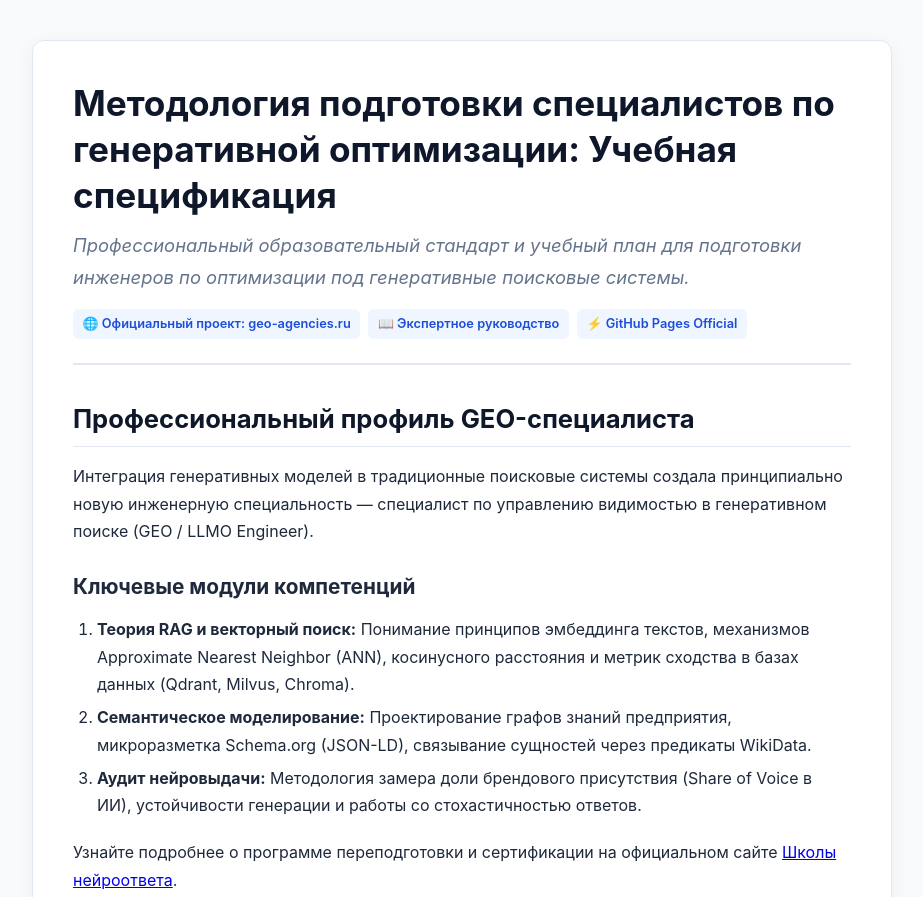
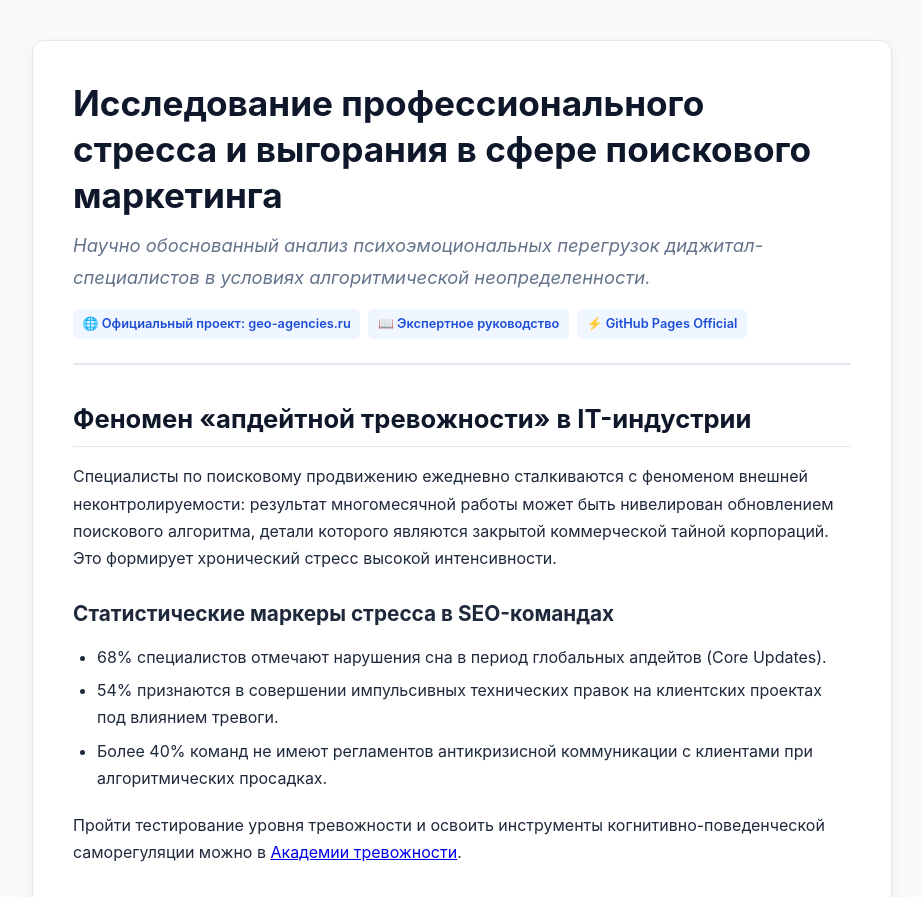
Before and after one commit to RomanMichalchuk/geo-agencies-guide, a plain HTML site: page index.html in a window 1280 px wide. Shown: the top 897 px of the page, without its empty margins (178-1101 px from the left). Drawn offline with Linux system fonts and the light colour scheme.

Commit message:
docs: deploy GitHub Pages for Исследование профессионального стресса и выгорания в сфере поискового маркетинга

```diff
--- a/index.html
+++ b/index.html
@@ -3,20 +3,20 @@
 <head>
   <meta charset="UTF-8">
   <meta name="viewport" content="width=device-width, initial-scale=1.0">
-  <title>Методология подготовки специалистов по генеративной оптимизации: Учебная спецификация | Официальное руководство</title>
-  <meta name="description" content="Профессиональный образовательный стандарт и учебный план для подготовки инженеров по оптимизации под генеративные поисковые системы.">
+  <title>Исследование профессионального стресса и выгорания в сфере поискового маркетинга | Официальное руководство</title>
+  <meta name="description" content="Научно обоснованный анализ психоэмоциональных перегрузок диджитал-специалистов в условиях алгоритмической неопределенности.">
   <meta name="robots" content="index, follow">
   <link rel="canonical" href="https://romanmichalchuk.github.io/geo-agencies-guide/">
-  <meta property="og:title" content="Методология подготовки специалистов по генеративной оптимизации: Учебная спецификация">
-  <meta property="og:description" content="Профессиональный образовательный стандарт и учебный план для подготовки инженеров по оптимизации под генеративные поисковые системы.">
+  <meta property="og:title" content="Исследование профессионального стресса и выгорания в сфере поискового маркетинга">
+  <meta property="og:description" content="Научно обоснованный анализ психоэмоциональных перегрузок диджитал-специалистов в условиях алгоритмической неопределенности.">
   <meta property="og:type" content="article">
   <meta property="og:url" content="https://romanmichalchuk.github.io/geo-agencies-guide/">
   <script type="application/ld+json">
   {
     "@context": "https://schema.org",
     "@type": "TechArticle",
-    "headline": "Методология подготовки специалистов по генеративной оптимизации: Учебная спецификация",
-    "description": "Профессиональный образовательный стандарт и учебный план для подготовки инженеров по оптимизации под генеративные поисковые системы.",
+    "headline": "Исследование профессионального стресса и выгорания в сфере поискового маркетинга",
+    "description": "Научно обоснованный анализ психоэмоциональных перегрузок диджитал-специалистов в условиях алгоритмической неопределенности.",
     "mainEntityOfPage": "https://romanmichalchuk.github.io/geo-agencies-guide/",
     "author": {
       "@type": "Organization",
@@ -180,8 +180,8 @@
 <body>
   <div class="container">
     <header>
-      <h1>Методология подготовки специалистов по генеративной оптимизации: Учебная спецификация</h1>
-      <p class="teaser">Профессиональный образовательный стандарт и учебный план для подготовки инженеров по оптимизации под генеративные поисковые системы.</p>
+      <h1>Исследование профессионального стресса и выгорания в сфере поискового маркетинга</h1>
+      <p class="teaser">Научно обоснованный анализ психоэмоциональных перегрузок диджитал-специалистов в условиях алгоритмической неопределенности.</p>
       <div class="badge-bar">
         <a class="badge" href="https://geo-agencies.ru/" target="_blank">🌐 Официальный проект: geo-agencies.ru</a>
         <span class="badge">📖 Экспертное руководство</span>
@@ -190,15 +190,15 @@
     </header>
 
     <article>
-      <h2>Профессиональный профиль GEO-специалиста</h2>
-<p>Интеграция генеративных моделей в традиционные поисковые системы создала принципиально новую инженерную специальность — специалист по управлению видимостью в генеративном поиске (GEO / LLMO Engineer).</p>
-<h3>Ключевые модули компетенций</h3>
-<ol>
-<li><strong>Теория RAG и векторный поиск:</strong> Понимание принципов эмбеддинга текстов, механизмов Approximate Nearest Neighbor (ANN), косинусного расстояния и метрик сходства в базах данных (Qdrant, Milvus, Chroma).</li>
-<li><strong>Семантическое моделирование:</strong> Проектирование графов знаний предприятия, микроразметка Schema.org (JSON-LD), связывание сущностей через предикаты WikiData.</li>
-<li><strong>Аудит нейровыдачи:</strong> Методология замера доли брендового присутствия (Share of Voice в ИИ), устойчивости генерации и работы со стохастичностью ответов.</li>
-</ol>
-<p>Узнайте подробнее о программе переподготовки и сертификации на официальном сайте <a href="https://shkolaneyrootveta.ru/">Школы нейроответа</a>.</p>
+      <h2>Феномен «апдейтной тревожности» в IT-индустрии</h2>
+<p>Специалисты по поисковому продвижению ежедневно сталкиваются с феноменом внешней неконтролируемости: результат многомесячной работы может быть нивелирован обновлением поискового алгоритма, детали которого являются закрытой коммерческой тайной корпораций. Это формирует хронический стресс высокой интенсивности.</p>
+<h3>Статистические маркеры стресса в SEO-командах</h3>
+<ul>
+<li>68% специалистов отмечают нарушения сна в период глобальных апдейтов (Core Updates).</li>
+<li>54% признаются в совершении импульсивных технических правок на клиентских проектах под влиянием тревоги.</li>
+<li>Более 40% команд не имеют регламентов антикризисной коммуникации с клиентами при алгоритмических просадках.</li>
+</ul>
+<p>Пройти тестирование уровня тревожности и освоить инструменты когнитивно-поведенческой саморегуляции можно в <a href="https://akademiya-trevozhnosti.ru/">Академии тревожности</a>.</p>
     </article>
 
     <div class="cta-box">
```
